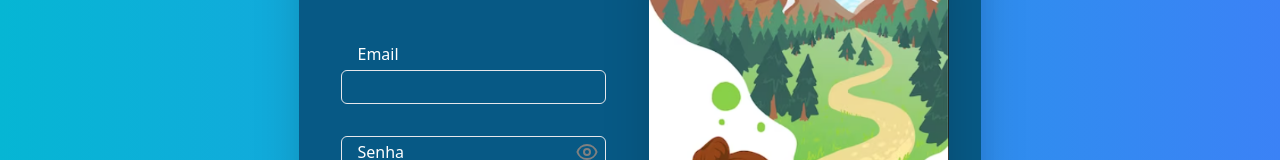
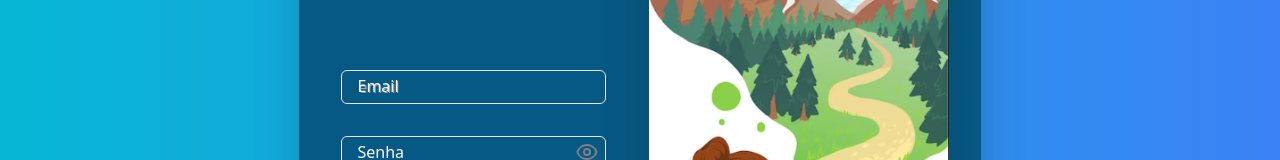
Before and after one commit to Elias-Moura/front-end-blog-pessoal, a React (Vite) app in the folder blog-pessoal/: page /login in a window 1280 px wide. Shown: the part 259-419 px from the top of the page. Built offline with nearby package versions, Linux system fonts and the light colour scheme.

Commit message:
Corrgindo bug do label do input.

```diff
--- a/blog-pessoal/src/pages/login/Login.tsx
+++ b/blog-pessoal/src/pages/login/Login.tsx
@@ -50,7 +50,8 @@ function Login() {
               type="email"
               id="email"
               name="email"
-              className="peer placeholder-transparent
+              placeholder="email"
+              className="peer
                 text-white bg-transparent border rounded-md p-1 px-4 mb-8
                 focus:bg-none
                 focus:outline-none
```
Lines whose indentation alone changed are shown as unchanged.
